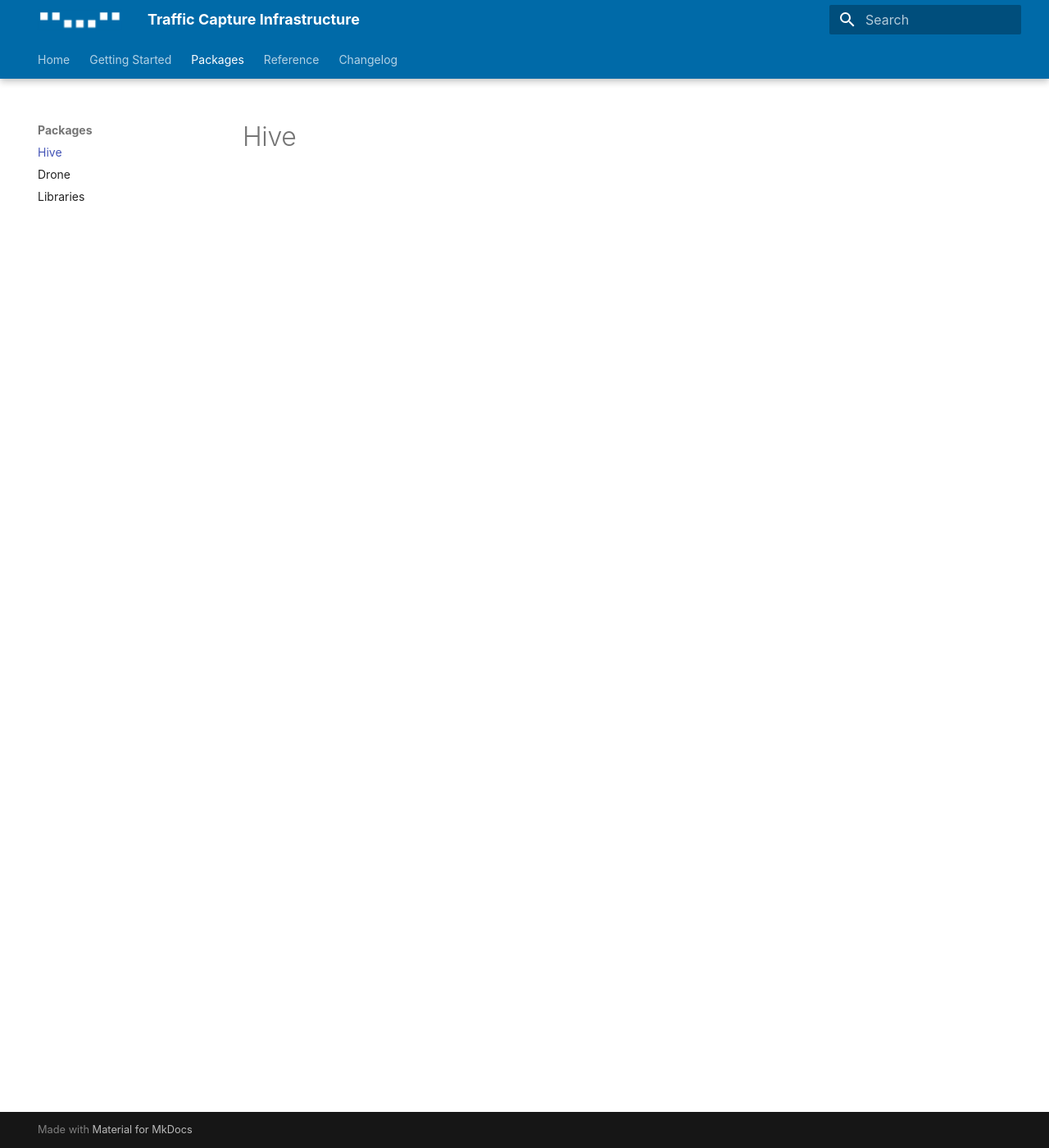
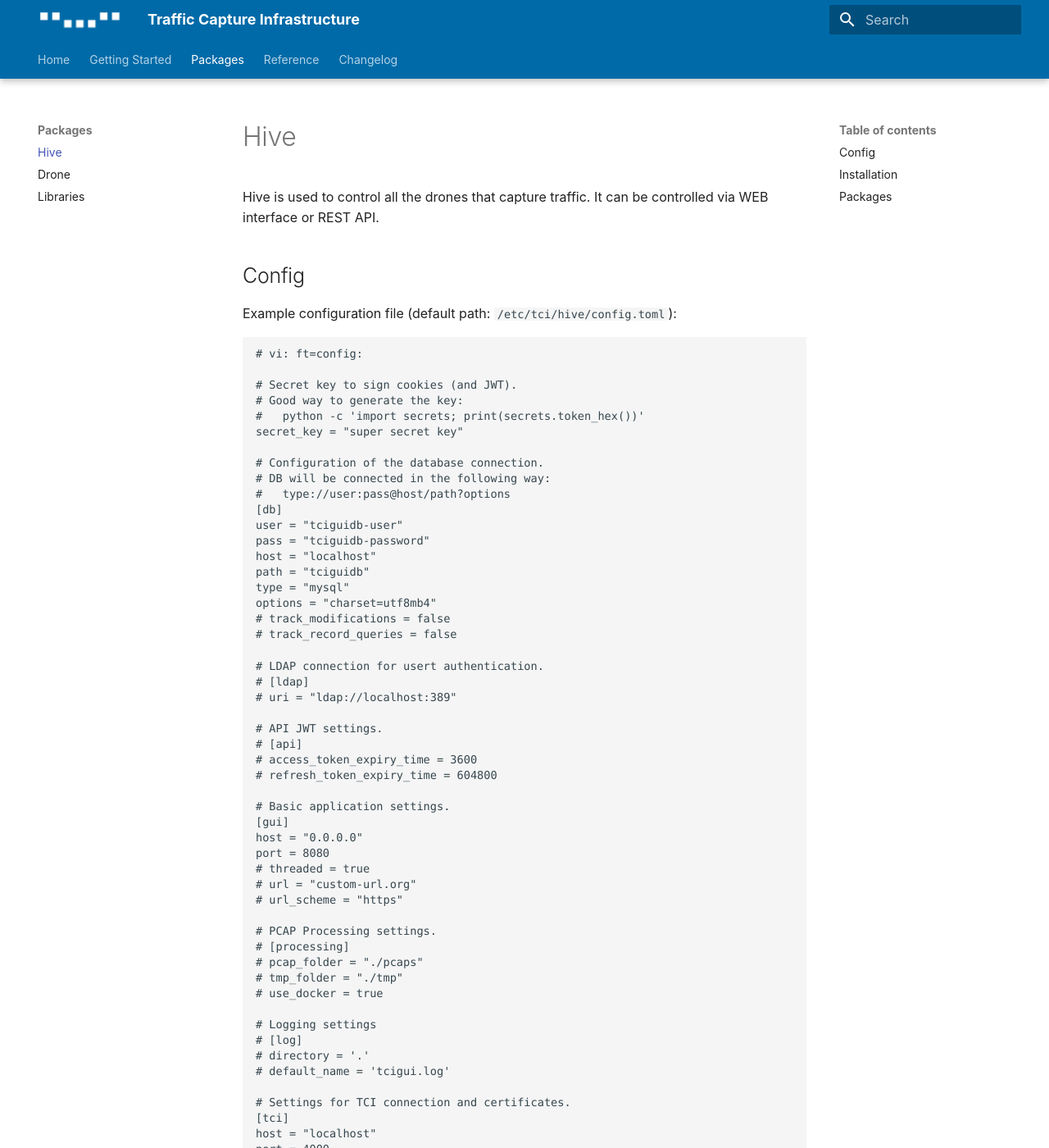
Before and after one commit to FETA-Project/TrafficCaptureInfrastructure, an MkDocs documentation site: the page built from docs/packages/hive.md, in a window 1280 px wide and 1400 px high. Shown: the whole window at 82% size. Built offline with MkDocs 1.6.1 and Material for MkDocs 9.7.7, drawn with Linux system fonts in a browser that asks for light colours; some of the changed text lies outside the part shown.

Commit message:
initial packages
- add initial packages for hive and drone
- add some information about the packages

````diff
--- a/docs/packages/hive.md
+++ b/docs/packages/hive.md
@@ -1 +1,77 @@
 # Hive
+
+Hive is used to control all the drones that capture traffic.
+It can be controlled via WEB interface or REST API.
+
+## Config
+
+Example configuration file (default path: `/etc/tci/hive/config.toml`):
+
+```conf
+# vi: ft=config:
+
+# Secret key to sign cookies (and JWT).
+# Good way to generate the key:
+#   python -c 'import secrets; print(secrets.token_hex())'
+secret_key = "super secret key"
+
+# Configuration of the database connection.
+# DB will be connected in the following way:
+#   type://user:pass@host/path?options
+[db]
+user = "tciguidb-user"
+pass = "tciguidb-password"
+host = "localhost"
+path = "tciguidb"
+type = "mysql"
+options = "charset=utf8mb4"
+# track_modifications = false
+# track_record_queries = false
+
+# LDAP connection for usert authentication.
+# [ldap]
+# uri = "ldap://localhost:389"
+
+# API JWT settings.
+# [api]
+# access_token_expiry_time = 3600
+# refresh_token_expiry_time = 604800
+
+# Basic application settings.
+[gui]
+host = "0.0.0.0"
+port = 8080
+# threaded = true
+# url = "custom-url.org"
+# url_scheme = "https"
+
+# PCAP Processing settings.
+# [processing]
+# pcap_folder = "./pcaps"
+# tmp_folder = "./tmp"
+# use_docker = true
+
+# Logging settings
+# [log]
+# directory = '.'
+# default_name = 'tcigui.log'
+
+# Settings for TCI connection and certificates.
+[tci]
+host = "localhost"
+port = 4000
+cert_path = "/etc/tci-cli/certs/localhost.pem"
+ca_cert_path = "/etc/tci-cli/certs/rootCA.crt"
+tls = false
+```
+
+## Installation
+
+Hive has several dependencies: `dnf -y install python39-devel mariadb-devel gcc make python39-PyMySQL python39-pip python3-virtualenv docker-ce mariadb-server`
+
+It is also necessary to install SQL database and set it up in [config [db]](#config)
+
+
+## Packages
+
+Find packages [here](https://github.com/FETA-Project/TrafficCaptureInfrastructure/tree/main/packages/hive)
````
Also changed, not shown: docs/getting_started.md (+12 -0 lines), docs/packages/drone.md (+71 -0 lines), docs/packages/libraries.md (+13 -0 lines), 4 other files.
